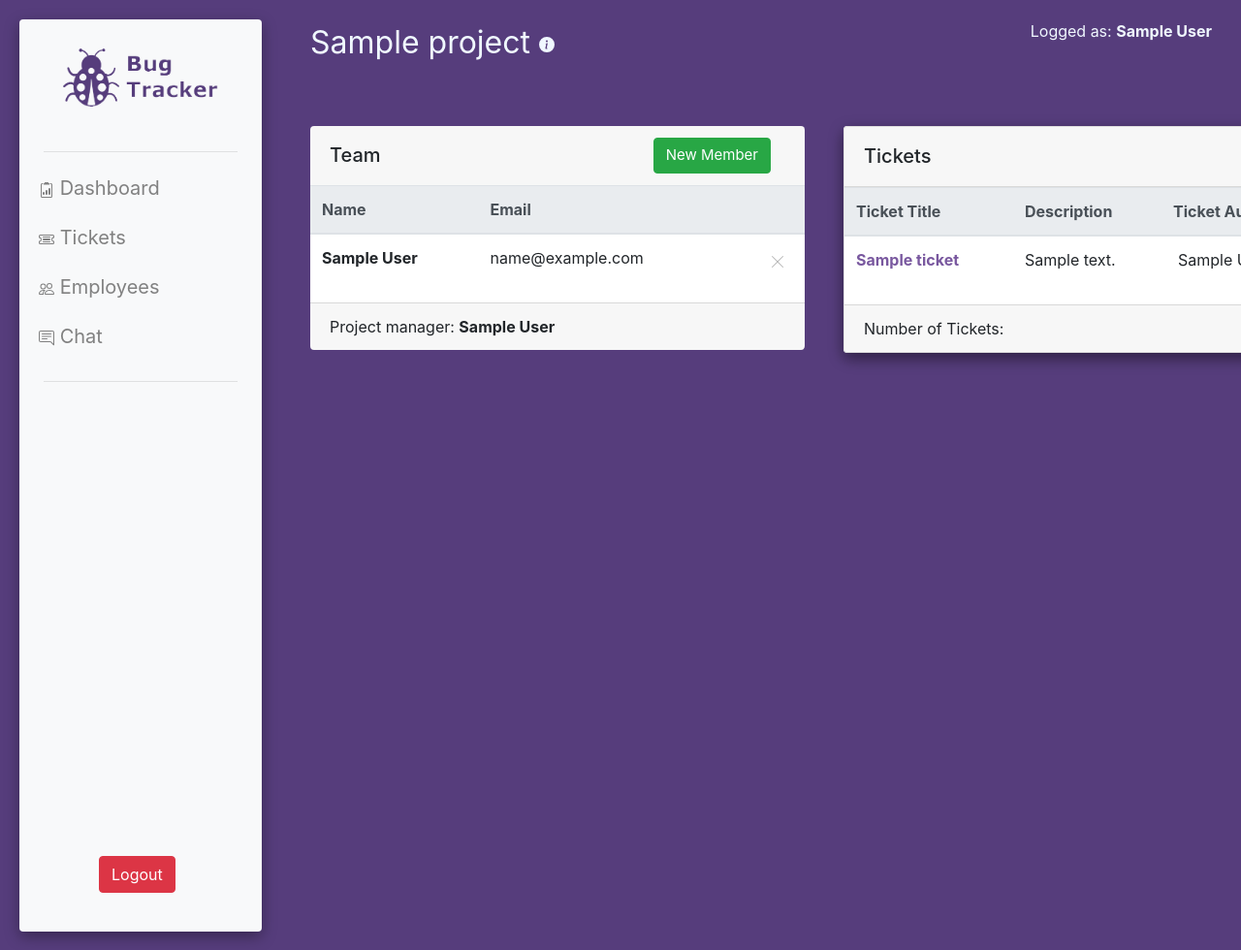
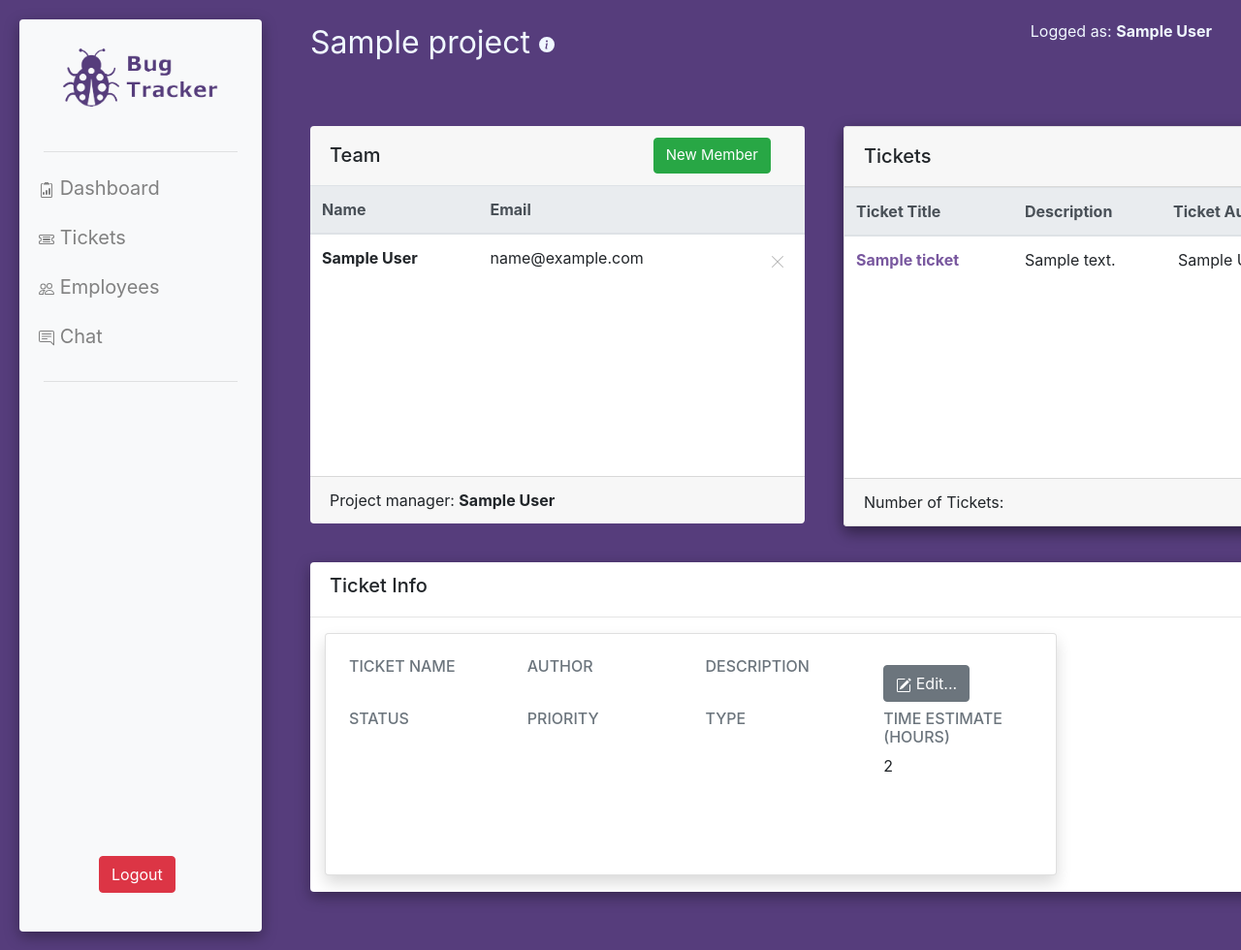
Before and after one commit to davi-leonardi/bugTrackerClone, a Flask app: page /project/1 in a window 1280 px wide. Shown: the whole page at 97% size. Run offline with Flask 2, Linux system fonts and the light colour scheme; a user stored in the database is signed in; tables that the repository leaves empty hold one stand-in row (values such as "Sample post"); some libraries are stand-ins or nearby versions.

Commit message:
First commit

```diff
--- a/website/models.py
+++ b/website/models.py
@@ -13,6 +13,8 @@
     name = db.Column(db.String(150), unique=True, nullable=False)
     description = db.Column(db.String(1000), nullable=False)
     status = db.Column(db.String(150), nullable=False)
+    priority = db.Column(db.String(150), nullable=False)
+    type = db.Column(db.String(150), nullable=False)
     project_id = db.Column(db.Integer, db.ForeignKey('project.id'))
     owner = db.Column(db.Integer, db.ForeignKey('usr.id'))
 
--- a/website/static/style.css
+++ b/website/static/style.css
@@ -108,6 +108,12 @@
   color: #563d7c;
 }
 
+.form-control:focus-within,
+.form-control:focus{
+  border:1px solid #563d7c;
+  box-shadow: 0 0 10px #563d7c;
+}
+
 #homeImg{
   max-width: 160px;
   height: auto;
@@ -162,9 +168,8 @@
 
 .teamNav{
   width: 82%;
-  position: relative;
+  position: fixed;
   left: 320px;
-  height: 350px;
   box-shadow: rgba(0, 0, 0, 0.35) 0px 5px 15px;
 }
 
@@ -172,6 +177,31 @@
   position: fixed;
   left: 870px;
   width: 53%;
+  box-shadow: rgba(0, 0, 0, 0.35) 0px 5px 15px;
+}
+
+.ticketInfo{
+  position: fixed;
+  left: 320px;
+  width: 1570px;
+  height: auto;
+  top: 580px;
+  box-shadow: rgba(0, 0, 0, 0.35) 0px 5px 15px;
+}
+
+.ticketInfoHeader{
+  position: relative;
+  width: 100%;
+  height: 40px;
+  padding: 12px 20px 12px 20px;
+}
+
+.ticketInfoBody{
+  position: relative;
+  width: 50%;
+  height: 200px;
+  margin: 10px 10px 10px 10px;
+  background-color: rgba(0,0,0,.05);
   box-shadow: rgba(0, 0, 0, 0.35) 0px 5px 15px;
 }
 
@@ -250,3 +280,7 @@
   right: 30px;
   color: aliceblue;
 }
+
+.badge-primary{
+  background-color: #79589f;
+}
--- a/website/templates/base.html
+++ b/website/templates/base.html
@@ -74,10 +74,6 @@
       </div>
     </div>
 
-    <!-- <div id="userLogged">
-      <span>Logged as: {% block userLogged %}{% endblock %}</span>
-    </div> -->
-
     {% with messages = get_flashed_messages(with_categories=true) %} {% if
       messages %} {% for category, message in messages %} {% if category ==
       'error' %}
--- a/website/templates/project.html
+++ b/website/templates/project.html
@@ -119,7 +119,8 @@
                   <textarea name="description" id="description" placeholder="Enter description" rows="5" class="form-control"></textarea>
                 </div>
             </div>
-            <div class="formrow">
+            <div class="row">
+            <div class="col">
               <div class="form-group">
                   <label for="status" class="">Choose Status</label>
                   <select name="status" id="status" class="form-control">
@@ -129,6 +130,29 @@
                   </select>
               </div>
             </div>
+            <div class="col">
+              <div class="form-group">
+                  <label for="status" class="">Choose Priority</label>
+                  <select name="priority" id="priority" class="form-control">
+                      <option>Low</option>
+                      <option>Medium</option>
+                      <option>High</option>
+                  </select>
+              </div>
+            </div>
+            <div class="col">
+              <div class="form-group">
+                  <label for="status" class="">Choose Type</label>
+                  <select name="type" id="type" class="form-control">
+                      <option>Bug</option>
+                      <option>Functionality Error</option>
+                      <option>Communication Error</option>
+                      <option>Deployment Error</option>
+                      <option>New feature</option>
+                  </select>
+              </div>
+            </div>
+          </div>
             <div class="modal-footer">
               <button type="submit" class="btn btn-success">Add Ticket</button>
             </div>
@@ -194,7 +218,7 @@
           </div>
         </div>
       </div>
-      <div class="table-responsive" style="max-height: 300px;">
+      <div class="table-responsive" style="height:300px">
         <table class="align-items-center table-flush table">
           <thead class="thead-light">
             <tr>
@@ -276,7 +300,7 @@
             </div>
           </div>
         </div>
-        <div class="table-responsive" style="max-height: 300px;">
+        <div class="table-responsive" style="height:300px">
           <table class="align-items-center table-flush table">
             <thead class="thead-light">
               <tr>
@@ -291,7 +315,7 @@
               {% for t in this_project.tickets %}
               <tr>
                 <th scope="row">
-                    <a href="#">
+                    <a href="#" onclick="displayTicketInfo('{{t.name}}')">
                         <div class="media">
                             <span>{{t.name}}</span>
                         </div>
@@ -314,7 +338,7 @@
                             <span class="dot" style="background-color:green ;"></span>
                             Open
                             {% elif t.status == 'In-Progress' %}
-                            <span class="dot" style="background-color:blue ;"></span>
+                            <span class="dot" style="background-color:rgb(0, 106, 212) ;"></span>
                              In-Progress
                             {% elif t.status == 'Closed' %}
                             <span class="dot" style="background-color:red ;"></span>
@@ -366,6 +390,61 @@
   </div>
 </div>
 
+<div class="bg-white rounded ticketInfo">
+  <div class="rounded ticketInfoHeader">
+    <h3 class="mb-0" style="font-size: 20px">Ticket Info</h3>
+  </div>
+  <hr class="my-3">
+  <div class="mt-3 col-xl-6" style="padding-bottom: 15px; height: 267px;">
+    <div class="shadow p-4 card" style="height: 250px;">
+      <div class=" mb-2 row">
+        <div class="col-md-3">
+          <h6 class="text-muted text-uppercase">Ticket Name</h6>
+          <h2 class="mb-1" style="color: #79589f; font-size: 1.5rem;overflow: hidden;" id="tckName"></h2>
+        </div>
+        <div class="col-md-3">
+          <h6 class="text-muted text-uppercase">Author</h6>
+          <p color="primary" class="mb-3" id="author" name="author"></p>
+        </div>
+        <div class="col-md-3">
+          <h6 class="text-muted text-uppercase">Description</h6>
+          <p id="desc" name="desc"></p>
+        </div>
+        <div class="col-md-3">
+          <h6 class="text-muted text-uppercase"></h6>
+          <button type="button" class="btn btn-secondary">
+            <i class="bi bi-pencil-square">
+              <svg xmlns="http://www.w3.org/2000/svg" width="16" height="16" fill="currentColor" class="bi bi-pencil-square" viewBox="0 0 16 16">
+                <path d="M15.502 1.94a.5.5 0 0 1 0 .706L14.459 3.69l-2-2L13.502.646a.5.5 0 0 1 .707 0l1.293 1.293zm-1.75 2.456-2-2L4.939 9.21a.5.5 0 0 0-.121.196l-.805 2.414a.25.25 0 0 0 .316.316l2.414-.805a.5.5 0 0 0 .196-.12l6.813-6.814z"/>
+                <path fill-rule="evenodd" d="M1 13.5A1.5 1.5 0 0 0 2.5 15h11a1.5 1.5 0 0 0 1.5-1.5v-6a.5.5 0 0 0-1 0v6a.5.5 0 0 1-.5.5h-11a.5.5 0 0 1-.5-.5v-11a.5.5 0 0 1 .5-.5H9a.5.5 0 0 0 0-1H2.5A1.5 1.5 0 0 0 1 2.5v11z"/>
+              </svg>
+            </i>
+            Edit...
+          </button>
+        </div>
+      </div>
+        <div class="mb-2 row">
+            <div class="col-3 col-sm-3 col-md-3">
+              <h6 class="text-muted text-uppercase">Status</h6>
+              <span class="mr-1 mb-2 badge badge-primary badge-pill" id="status" name="status"></span>
+            </div>
+            <div class="col-3 col-sm-3 col-md-3">
+              <h6 class="text-muted text-uppercase">Priority</h6>
+              <span class="mr-1 mb-2 badge badge-primary badge-pill" id="priority" name="priority"></span>
+            </div>
+            <div class="col-3 col-sm-3 col-md-3">
+              <h6 class="text-muted text-uppercase">Type</h6>
+              <span class="mr-1 mb-2 badge badge-primary badge-pill" id="type" name="type"></span>
+            </div>
+            <div class="col-md-3">
+              <h6 class="text-muted text-uppercase">Time Estimate (Hours)</h6>
+              <span>2</span>
+            </div>
+          </div>
+          </div>
+        </div>
+</div>
+
 <script
   src="https://code.jquery.com/jquery-3.5.1.slim.min.js"
   integrity="sha384-DfXdz2htPH0lsSSs5nCTpuj/zy4C+OGpamoFVy38MVBnE+IbbVYUew+OrCXaRkfj"
@@ -378,13 +457,16 @@
   crossorigin="anonymous"
 ></script>
 
-<!-- <script type="text/javascript">
-  $(".btn-close").click(() => {
-    var text = $(this).val();
-    $("#modal_body").html(text);
+<script type="text/javascript">
+  function displayTicketInfo(tckName, tckDesc, tckAuthor, tckStatus, tckPriority, tckType){
+    console.log(tckName);
+  }
+  // $("").click(() => {
+  //   var text = $(this).val();
+  //   $("#modal_body").html(text);
 
 
-  });
-</script> -->
+  // });
+</script>
 
 {% endblock %}
--- a/website/views.py
+++ b/website/views.py
@@ -97,6 +97,8 @@
         name = request.form.get('name')
         description = request.form.get('description')
         status = request.form.get('status')
+        priority = request.form.get('priority')
+        type = request.form.get('type')
         owner = current_user.id
 
         tck = Ticket.query.filter_by(name=name).first()
@@ -104,12 +106,12 @@
         if tck:
             flash("A ticket with the same name already exists!", category="error")
         else:
-            if(len(name) > 30 or len(name) < 2):
+            if(len(name) > 40 or len(name) < 2):
                 flash("Invalid name", category="error")
             elif(len(description) > 1000):
                 flash("Description is too long!", category="error")
             else:
-                new_tck = Ticket(name=name, description=description, status=status, project_id=id, owner=owner)
+                new_tck = Ticket(name=name, description=description, status=status, priority=priority, type=type, project_id=id, owner=owner)
                 db.session.add(new_tck)
                 db.session.commit()
                 flash("Ticket has been created!", category="success")
@@ -125,7 +127,7 @@
         if tck:
             db.session.delete(tck)
             db.session.commit()
-            flash("Member deleted!", category="success")
+            flash("Member deleted!", category="error")
 
     return redirect(url_for("views.project", id=id))
 
```
